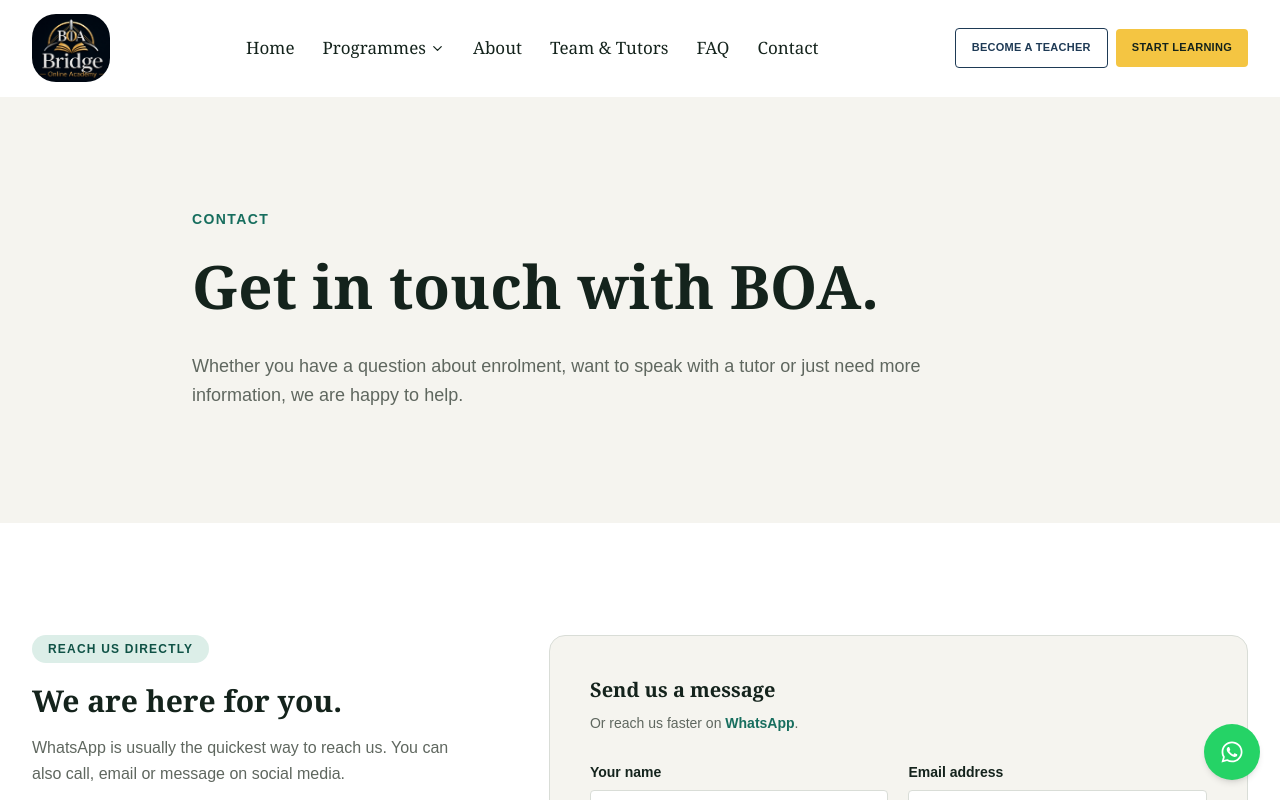
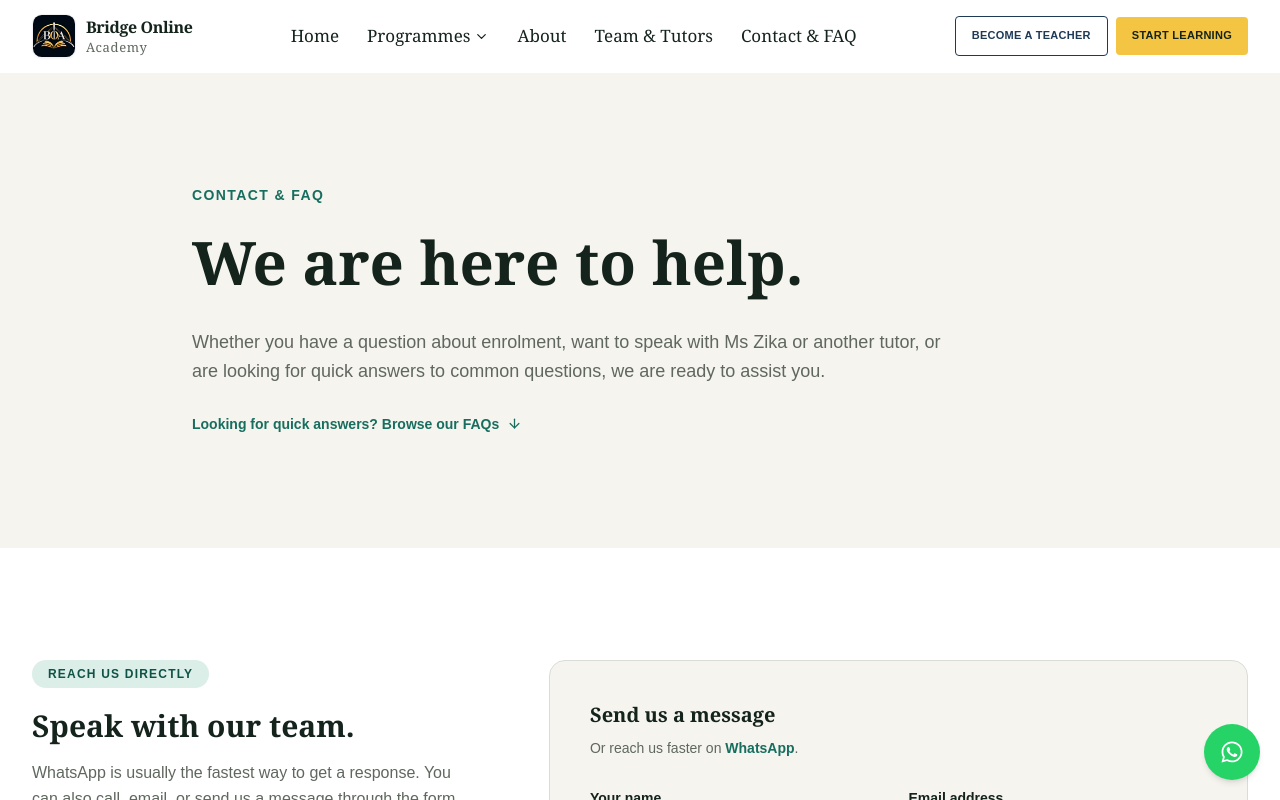
Before and after one commit to NjokuChris/bridgeonlineacademy, a Next.js app: page /contact in a window 1280 px wide. Shown: the top 800 px of the page. Built offline with nearby package versions, Linux system fonts and the light colour scheme.

Commit message:
feat: enhance Contact page with FAQ schema and improve layout; update navigation links and add Logo component

```diff
--- a/src/app/contact/page.tsx
+++ b/src/app/contact/page.tsx
@@ -1,18 +1,34 @@
 import type { Metadata } from "next";
+import Script from "next/script";
 import SiteLayout from "@/components/layout/SiteLayout";
 import AnimateIn from "@/components/ui/AnimateIn";
 import SectionLabel from "@/components/ui/SectionLabel";
 import RegisterCTA from "@/components/home/RegisterCTA";
+import FAQs from "@/components/home/FAQs";
+import { ALL_FAQS } from "@/data/faqs";
 import { FaWhatsapp, FaTiktok, FaInstagram } from "react-icons/fa6";
-import { FiPhone, FiMail } from "react-icons/fi";
+import { FiPhone, FiMail, FiArrowDown } from "react-icons/fi";
 import { siteConfig } from "@/config/site";
 import { whatsappLink, telLink, mailtoLink } from "@/lib/contact";
 import ContactForm from "@/components/contact/ContactForm";
 
 export const metadata: Metadata = {
-  title: "Contact",
+  title: "Contact and FAQ",
   description:
-    "Get in touch with Bridge Online Academy by WhatsApp, phone or email. You can also use the contact form or request a meeting with Ms Zika or another tutor.",
+    "Get in touch with Bridge Online Academy by WhatsApp, phone or email, or browse instant answers to common questions about our programmes, fees, and enrolment.",
+};
+
+const faqSchema = {
+  "@context": "https://schema.org",
+  "@type": "FAQPage",
+  mainEntity: ALL_FAQS.map(([question, answer]) => ({
+    "@type": "Question",
+    name: question,
+    acceptedAnswer: {
+      "@type": "Answer",
+      text: answer,
+    },
+  })),
 };
 
 export default function ContactPage() {
@@ -21,19 +37,50 @@
 
   return (
     <SiteLayout>
+      <Script
+        id="faq-schema"
+        type="application/ld+json"
+        dangerouslySetInnerHTML={{ __html: JSON.stringify(faqSchema) }}
+      />
+      <Script
+        id="org-schema"
+        type="application/ld+json"
+        dangerouslySetInnerHTML={{
+          __html: JSON.stringify({
+            "@context": "https://schema.org",
+            "@type": ["Organization", "EducationalOrganization"],
+            name: siteConfig.name,
+            url: siteConfig.url,
+            email: siteConfig.contact.email,
+            telephone: siteConfig.contact.phones.map((p) => p.e164),
+            sameAs: [siteConfig.social.tiktok, siteConfig.social.instagram],
+          }),
+        }}
+      />
+
       {/* Hero */}
       <section className="bg-bg py-20 lg:py-28">
         <div className="shell max-w-4xl">
           <p className="text-sm font-bold uppercase tracking-widest text-link">
-            Contact
+            Contact &amp; FAQ
           </p>
           <h1 className="mt-5 font-display text-5xl font-semibold leading-tight text-ink lg:text-6xl">
-            Get in touch with BOA.
+            We are here to help.
           </h1>
           <p className="mt-7 max-w-3xl text-lg leading-relaxed text-muted">
-            Whether you have a question about enrolment, want to speak with a
-            tutor or just need more information, we are happy to help.
+            Whether you have a question about enrolment, want to speak with Ms Zika
+            or another tutor, or are looking for quick answers to common questions,
+            we are ready to assist you.
           </p>
+          <div className="mt-6">
+            <a
+              href="#faq"
+              className="inline-flex items-center gap-2 text-sm font-semibold text-link hover:underline"
+            >
+              <span>Looking for quick answers? Browse our FAQs</span>
+              <FiArrowDown size={15} aria-hidden="true" />
+            </a>
+          </div>
         </div>
       </section>
 
@@ -47,13 +94,13 @@
             </AnimateIn>
             <AnimateIn delay={0.08}>
               <h2 className="mt-5 font-display text-3xl font-semibold text-ink">
-                We are here for you.
+                Speak with our team.
               </h2>
             </AnimateIn>
             <AnimateIn delay={0.14}>
               <p className="mt-4 leading-relaxed text-muted">
-                WhatsApp is usually the quickest way to reach us. You can also
-                call, email or message on social media.
+                WhatsApp is usually the fastest way to get a response. You can also
+                call, email, or send us a message through the form.
               </p>
             </AnimateIn>
 
@@ -150,6 +197,11 @@
         </div>
       </section>
 
+      {/* Embedded FAQ Section with anchor */}
+      <div id="faq" className="scroll-mt-12 border-t border-border">
+        <FAQs standalone />
+      </div>
+
       <RegisterCTA />
     </SiteLayout>
   );
--- a/src/app/layout.tsx
+++ b/src/app/layout.tsx
@@ -1,5 +1,9 @@
-import type { Metadata } from "next";
+import type { Metadata, Viewport } from "next";
 import "./globals.css";
+
+export const viewport: Viewport = {
+  colorScheme: "light",
+};
 
 export const metadata: Metadata = {
   title: {
--- a/src/components/layout/Footer.tsx
+++ b/src/components/layout/Footer.tsx
@@ -1,17 +1,16 @@
 import Link from "next/link";
-import Image from "next/image";
 import { FaWhatsapp, FaTiktok, FaInstagram } from "react-icons/fa6";
 import { FiPhone, FiMail } from "react-icons/fi";
 import { siteConfig } from "@/config/site";
 import { whatsappLink, telLink, mailtoLink } from "@/lib/contact";
+import Logo from "@/components/ui/Logo";
 
 const exploreLinks: [string, string][] = [
   ["Home", "/"],
   ["Programmes", "/programmes"],
   ["Team & Tutors", "/team"],
   ["About BOA", "/about"],
-  ["Frequently Asked Questions", "/faq"],
-  ["Contact Us", "/contact"],
+  ["Contact & FAQ", "/contact"],
 ];
 
 const admissionsLinks: [string, string][] = [
@@ -35,15 +34,7 @@
       <div className="shell grid gap-12 py-16 sm:grid-cols-2 lg:grid-cols-12 lg:gap-8 lg:py-20">
         {/* Brand column */}
         <div className="lg:col-span-4">
-          <Link href="/" aria-label="Bridge Online Academy home" className="inline-block">
-            <Image
-              src="/boa-logo.png"
-              alt="Bridge Online Academy"
-              width={160}
-              height={70}
-              className="h-auto w-20 rounded-xl"
-            />
-          </Link>
+          <Logo size="lg" />
           <p className="mt-4 text-base font-semibold text-ink">
             {siteConfig.slogan}
           </p>
--- a/src/components/layout/Header.tsx
+++ b/src/components/layout/Header.tsx
@@ -8,30 +8,12 @@
 import { FiChevronDown, FiMenu, FiX } from "react-icons/fi";
 import { NAV_ITEMS, PRIMARY_CTA, TEACHER_CTA } from "@/lib/navData";
 import { whatsappLink } from "@/lib/contact";
+import Logo from "@/components/ui/Logo";
 
 const SUBJECT_LINKS = [
   "Maths", "English", "Science", "Health Education",
   "Languages", "Creative Arts", "Coding", "and more",
 ];
-
-function Logo() {
-  return (
-    <Link
-      href="/"
-      className="flex shrink-0 items-center rounded focus-visible:outline-none focus-visible:ring-2 focus-visible:ring-link focus-visible:ring-offset-2"
-      aria-label="Bridge Online Academy home"
-    >
-      <Image
-        src="/boa-logo.png"
-        alt="Bridge Online Academy"
-        width={190}
-        height={56}
-        priority
-        className="h-auto w-16 rounded-xl lg:w-[4.875rem]"
-      />
-    </Link>
-  );
-}
 
 function ProgrammesMenu() {
   return (
@@ -87,7 +69,7 @@
       aria-label="Site menu"
     >
       <div className="flex items-center justify-between border-b border-border px-5 py-4">
-        <Logo />
+        <Logo onClick={onClose} />
         <button
           type="button"
           onClick={onClose}
@@ -173,7 +155,7 @@
         }`}
       >
         <div className="shell flex items-center justify-between gap-4 py-3.5">
-          <Logo />
+          <Logo priority />
 
           <nav className="hidden items-center gap-1 lg:flex" aria-label="Main">
             {NAV_ITEMS.map((item) =>
--- /dev/null
+++ b/src/components/ui/Logo.tsx
@@ -0,0 +1,86 @@
+import Link from "next/link";
+import Image from "next/image";
+
+export interface LogoProps {
+  /** Size variant */
+  size?: "sm" | "md" | "lg";
+  /** Theme: light for white/bg-bg surfaces, dark for navy/colored surfaces */
+  theme?: "light" | "dark";
+  /** Whether to prioritize loading the image (e.g. in the top header) */
+  priority?: boolean;
+  /** Additional container classes */
+  className?: string;
+  /** Optional click handler (e.g. to close mobile menu) */
+  onClick?: () => void;
+}
+
+export default function Logo({
+  size = "md",
+  theme = "light",
+  priority = false,
+  className = "",
+  onClick,
+}: LogoProps) {
+  const isDark = theme === "dark";
+
+  const config = {
+    sm: {
+      dimension: 36,
+      imgClass: "h-9 w-9 rounded-[20%]",
+      primaryText: "text-[0.875rem]",
+      secondaryText: "text-[0.7rem]",
+      gap: "gap-2",
+    },
+    md: {
+      dimension: 44,
+      imgClass: "h-11 w-11 rounded-[22%]",
+      primaryText: "text-[1rem] sm:text-base",
+      secondaryText: "text-[0.8rem] sm:text-[0.8125rem]",
+      gap: "gap-2.5",
+    },
+    lg: {
+      dimension: 52,
+      imgClass: "h-12 w-12 sm:h-13 sm:w-13 rounded-[22%]",
+      primaryText: "text-base sm:text-lg",
+      secondaryText: "text-xs sm:text-sm",
+      gap: "gap-3",
+    },
+  }[size];
+
+  return (
+    <Link
+      href="/"
+      onClick={onClick}
+      aria-label="Bridge Online Academy home"
+      className={`group inline-flex shrink-0 items-center ${config.gap} rounded-xl transition-opacity hover:opacity-95 focus-visible:outline-none focus-visible:ring-2 focus-visible:ring-link focus-visible:ring-offset-2 ${className}`}
+    >
+      <div className={`relative shrink-0 overflow-hidden ${config.imgClass} border border-black/5 shadow-xs transition-transform duration-200 group-hover:scale-[1.03]`}>
+        <Image
+          src="/BOA-icon.png"
+          alt="Bridge Online Academy crest"
+          width={config.dimension}
+          height={config.dimension}
+          priority={priority}
+          className="h-full w-full object-cover"
+        />
+      </div>
+
+      <div className="flex flex-col justify-center leading-none select-none">
+        <span
+          className={`font-display font-bold tracking-tight ${config.primaryText} leading-tight transition-colors ${
+            isDark ? "text-white" : "text-ink group-hover:text-link"
+          }`}
+        >
+          Bridge Online
+        </span>
+        <span
+          className={`font-display font-medium tracking-wider ${config.secondaryText} leading-tight mt-0.5 transition-colors ${
+            isDark ? "text-white/70" : "text-muted group-hover:text-link/80"
+          }`}
+        >
+          Academy
+        </span>
+      </div>
+    </Link>
+  );
+}
--- a/src/lib/navData.ts
+++ b/src/lib/navData.ts
@@ -11,8 +11,7 @@
   { label: "Programmes", href: "/programmes" },
   { label: "About", href: "/about" },
   { label: "Team & Tutors", href: "/team" },
-  { label: "FAQ", href: "/faq" },
-  { label: "Contact", href: "/contact" },
+  { label: "Contact & FAQ", href: "/contact" },
 ];
 
 export const PRIMARY_CTA: NavLink = { label: "Start Learning", href: "/enrol" };
```
Also changed, not shown: src/config/site.ts (+8 -8 lines), public/BOA-icon.png (added).
